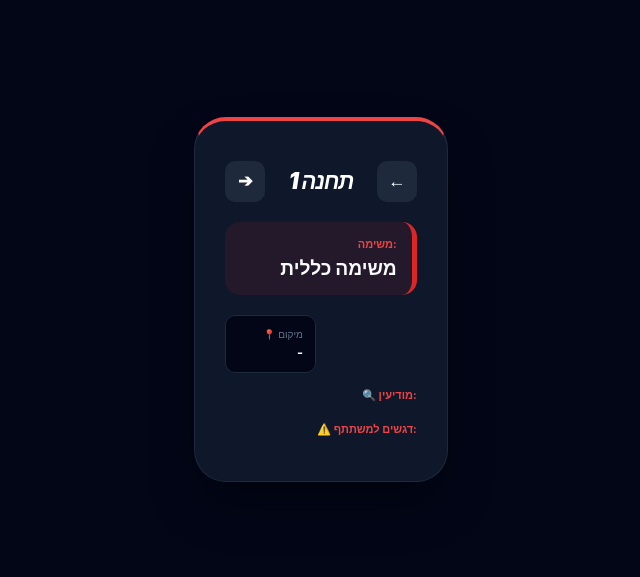
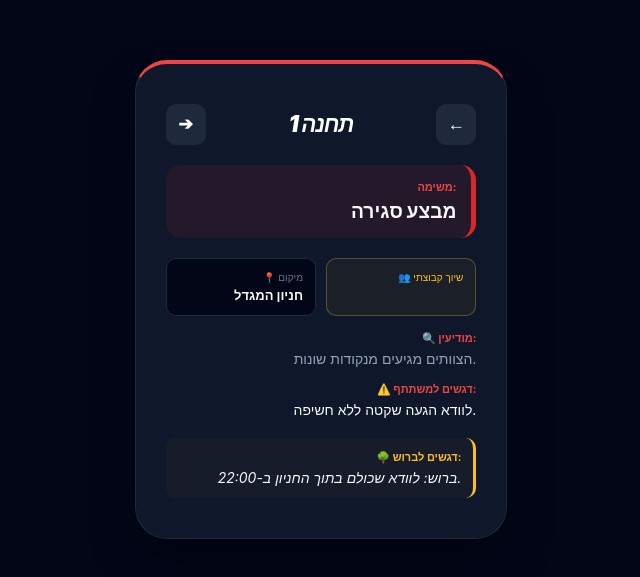
Before and after one commit to raza785612-cmd/casa-de-papel-race, a React (Vite) app: page /mentor/1 in a window 1280 px wide. Shown: the part 101-678 px from the top of the page, without its empty margins (339-979 px from the left). Built offline with nearby package versions, Linux system fonts and the light colour scheme; sample sign-in values are in the browser's storage.

Commit message:
fixing mentor

```diff
--- a/src/components/Mentor.jsx
+++ b/src/components/Mentor.jsx
@@ -18,13 +18,50 @@ const Mentor = () => {
   // --- נתוני מנטור ---
   const allMentorMissions = {
     "אביה": {
-      "7": {
+      "1": {
         taskName: "מבצע סגירה",
         intel: "הצוותים מגיעים מנקודות שונות.",
         highlights: "לוודא הגעה שקטה ללא חשיפה.",
         briefing: "ברוש: לוודא שכולם בתוך החניון ב-22:00.",
         location: "חניון המגדל",
-        group: "צוות אדום"
+        group: " "
+      },
+       "2": {
+        taskName: "מבצע סגירה",
+        intel: "הצוותים מגיעים מנקודות שונות.",
+        highlights: "לוודא הגעה שקטה ללא חשיפה.",
+        briefing: "ברוש: לוודא שכולם בתוך החניון ב-22:00.",
+        location: "חניון המגדל",
+        group: " "
+      },
+       "3": {
+        taskName: "מבצע סגירה",
+        intel: "הצוותים מגיעים מנקודות שונות.",
+        highlights: "לוודא הגעה שקטה ללא חשיפה.",
+        briefing: "ברוש: לוודא שכולם בתוך החניון ב-22:00.",
+        location: "חניון המגדל",
+        group: " "
+      },  "4": {
+        taskName: "מבצע סגירה",
+        intel: "הצוותים מגיעים מנקודות שונות.",
+        highlights: "לוודא הגעה שקטה ללא חשיפה.",
+        briefing: "ברוש: לוודא שכולם בתוך החניון ב-22:00.",
+        location: "חניון המגדל",
+        group: " "
+      },  "5": {
+        taskName: "מבצע סגירה",
+        intel: "הצוותים מגיעים מנקודות שונות.",
+        highlights: "לוודא הגעה שקטה ללא חשיפה.",
+        briefing: "ברוש: לוודא שכולם בתוך החניון ב-22:00.",
+        location: "חניון המגדל",
+        group: " "
+      },  "6": {
+        taskName: "מבצע סגירה",
+        intel: "הצוותים מגיעים מנקודות שונות.",
+        highlights: "לוודא הגעה שקטה ללא חשיפה.",
+        briefing: "ברוש: לוודא שכולם בתוך החניון ב-22:00.",
+        location: "חניון המגדל",
+        group: " "
       }
     }
   };
```
